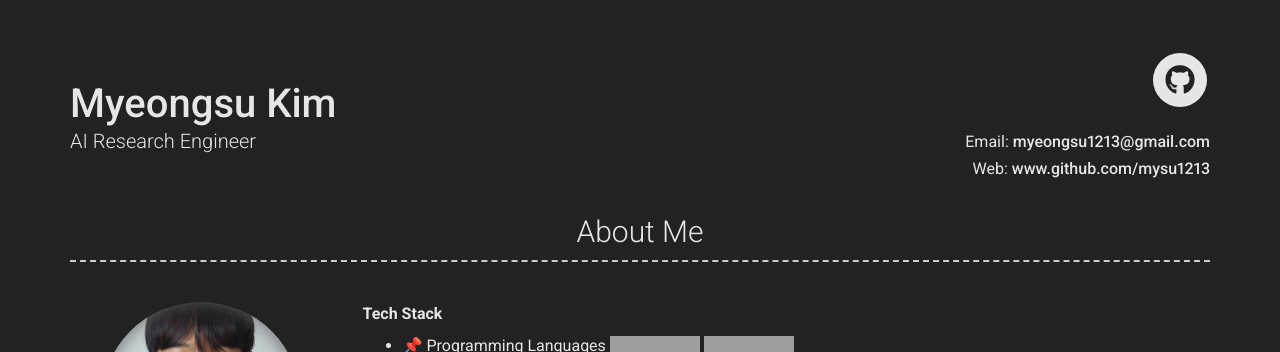
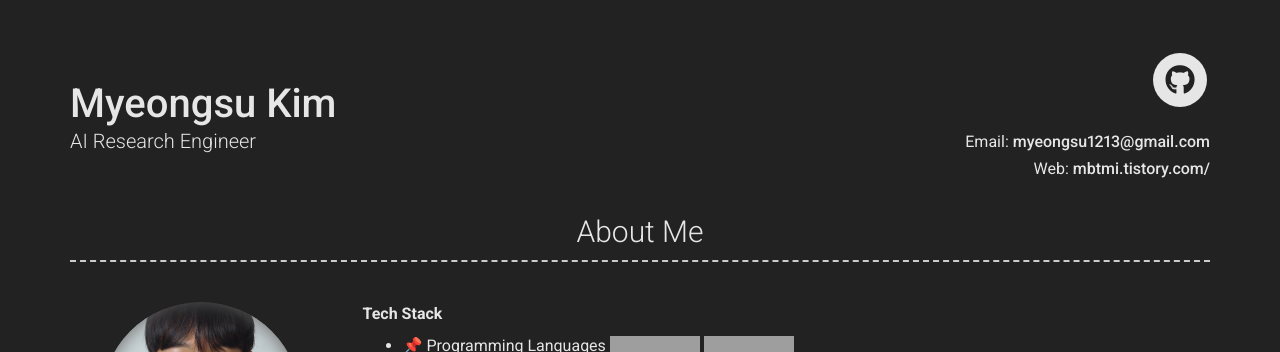
Before and after one commit to mysu1213/mysu1213_resume.github.io, a Jekyll site: the page built from index.md, in a window 1280 px wide. Shown: the top 352 px of the page. Built offline with Jekyll 4.4.1, drawn with Linux system fonts in a browser that asks for light colours; nearby versions of some CDN libraries; grey boxes are pictures that could not be loaded.

Commit message:
Update _config.yml

```diff
--- a/_config.yml
+++ b/_config.yml
@@ -12,8 +12,7 @@ email: myeongsu1213@gmail.com
 # email_title: Email (Email title override)
 # phone: 010-3892-3754
 # phone_title: Phone (Phone title override)
-website: www.github.com/mysu1213
-blog: mbtmi.tistory.com/
+website: mbtmi.tistory.com/
 # website_title: Web (Website title override)
 
 # Dark Mode (true/false/never)
```
